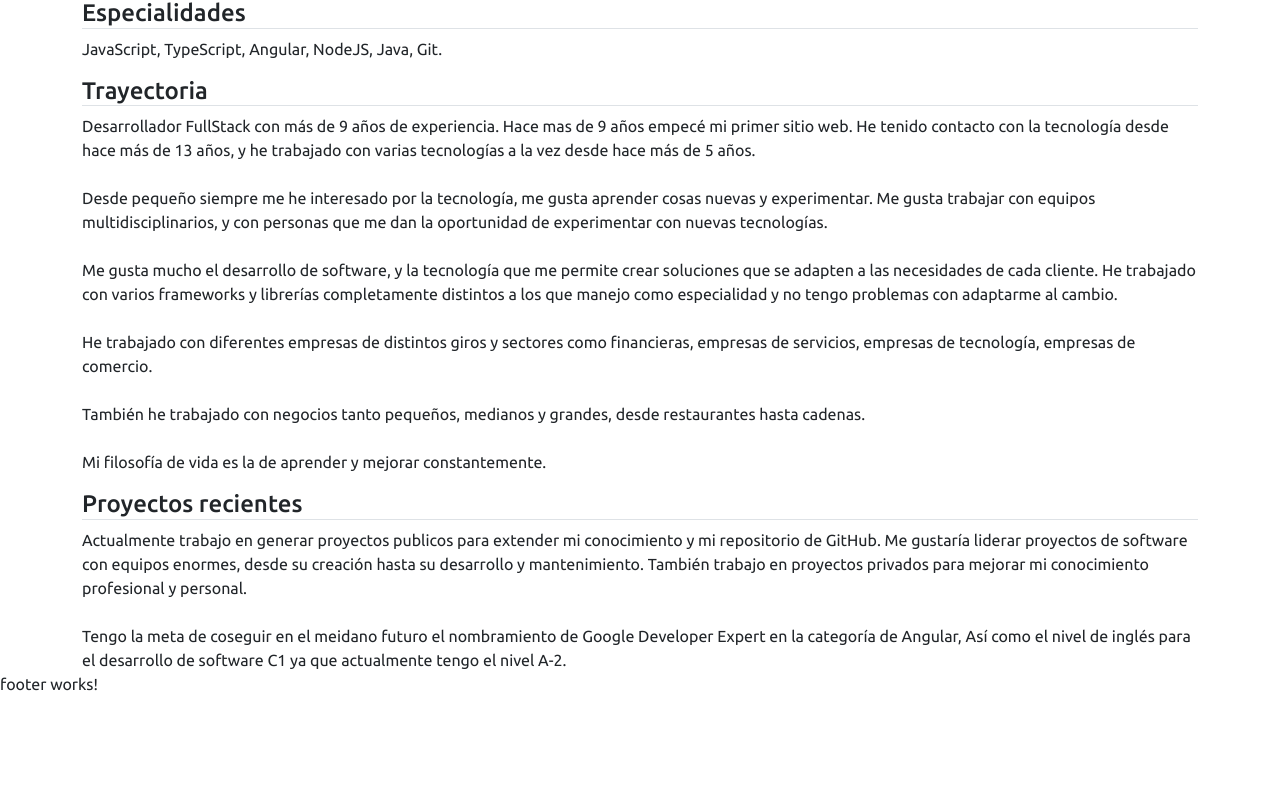
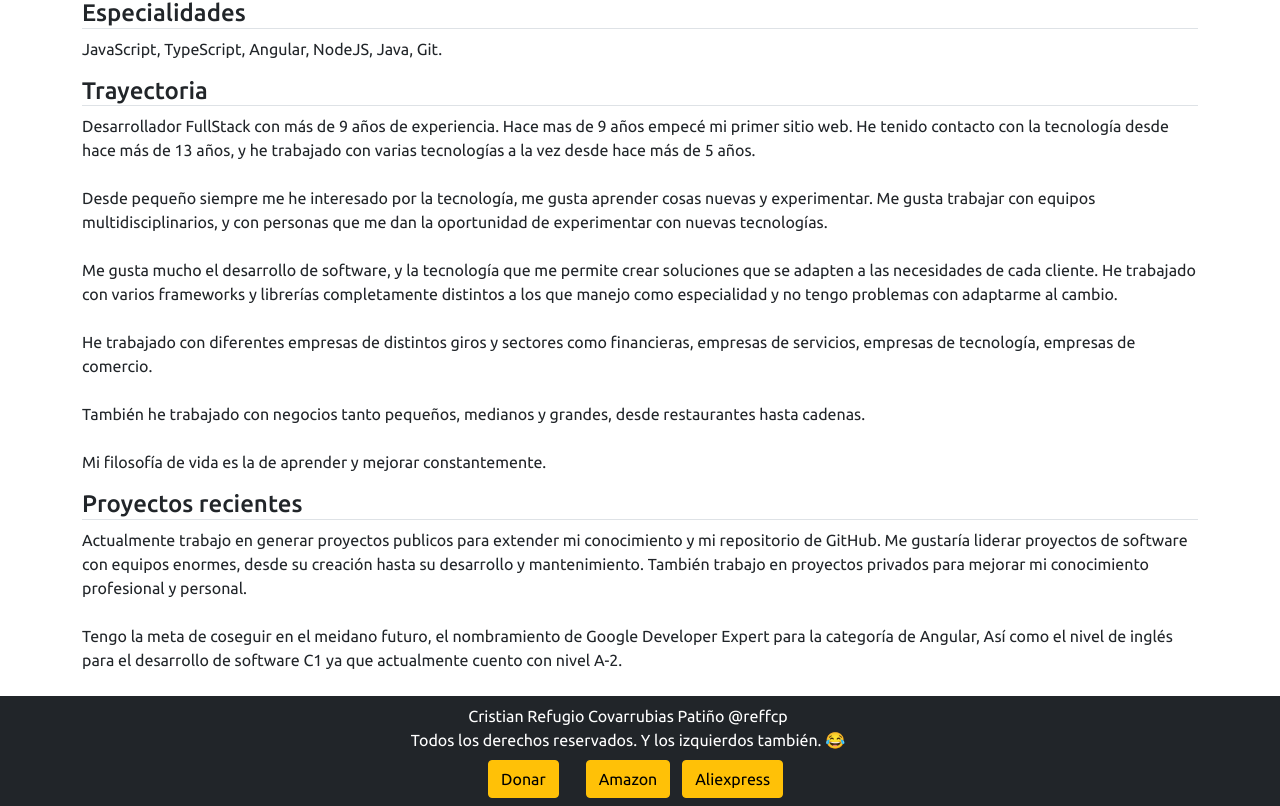
Before and after one commit to Reffcp/portafolio-personal, an Angular app: page / in a window 1280 px wide. Shown: the part 531-1337 px from the top of the page. Before the commit the page ends 1243 px from the top, so only its background shows below. Built offline with nearby package versions, Linux system fonts and the light colour scheme.

Commit message:
footer finalizado

```diff
--- a/src/app/layout/footer/footer.component.html
+++ b/src/app/layout/footer/footer.component.html
@@ -1 +1,41 @@
-<p>footer works!</p>
+<div class="container-expand mt-4 pt-2 pb-2 bg-dark">
+  <div class="row">
+    <div class="col-12 row text-white">
+      <span class="col-12 text-center"
+        >Cristian Refugio Covarrubias Patiño @reffcp</span
+      >
+      <span class="col-12 text-center"
+        >Todos los derechos reservados. Y los izquierdos también. 😂</span
+      >
+      <span class="col-12 mt-2 d-flex justify-content-center text-center">
+        <div class="col-1">
+          <a
+            type="button"
+            class="btn btn-warning"
+            href="https://www.paypal.com/donate/?business=E9Y3A75WPVBW2&no_recurring=0&item_name=una+taza+de+caf%C3%A9+para+seguir+aportando+contenido&currency_code=MXN"
+            target="_blank"
+            >Donar</a
+          >
+        </div>
+        <div class="col-1">
+          <a
+            type="button"
+            class="btn btn-warning"
+            href="https://www.amazon.com.mx/hz/wishlist/ls/3J75MLJ6ME5T1?ref_=wl_share"
+            target="_blank"
+            >Amazon</a
+          >
+        </div>
+        <div class="col-1">
+          <a
+            type="button"
+            class="btn btn-warning"
+            href="http://my.aliexpress.com/wishlist/shared.htm?groupId=1000000016279208"
+            target="_blank"
+            >Aliexpress</a
+          >
+        </div>
+      </span>
+    </div>
+  </div>
+</div>
--- a/src/app/pages/home/home.component.html
+++ b/src/app/pages/home/home.component.html
@@ -91,9 +91,9 @@
         mantenimiento. También trabajo en proyectos privados para mejorar mi
         conocimiento profesional y personal.
         <br /><br />
-        Tengo la meta de coseguir en el meidano futuro el nombramiento de Google
-        Developer Expert en la categoría de Angular, Así como el nivel de inglés
-        para el desarrollo de software C1 ya que actualmente tengo el nivel A-2.
+        Tengo la meta de coseguir en el meidano futuro, el nombramiento de Google
+        Developer Expert para la categoría de Angular, Así como el nivel de inglés
+        para el desarrollo de software C1 ya que actualmente cuento con nivel A-2.
       </div>
     </div>
   </div>
```
